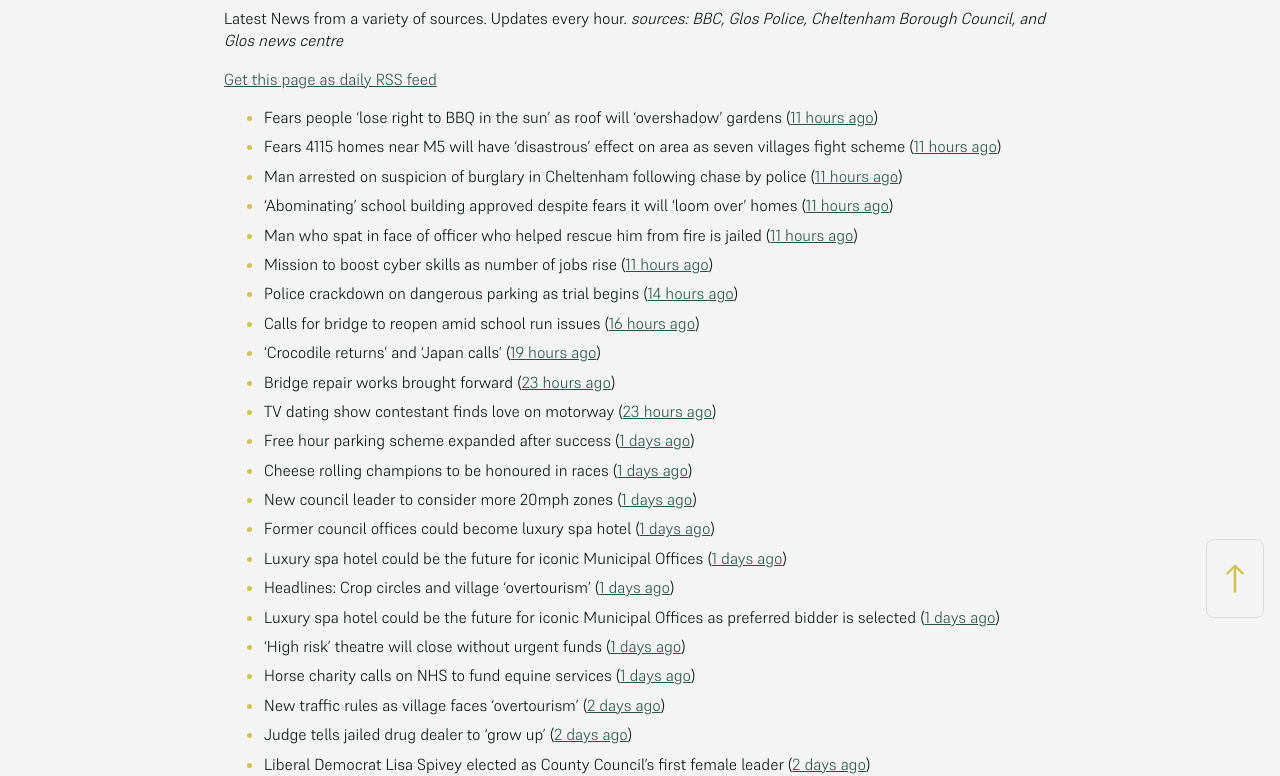
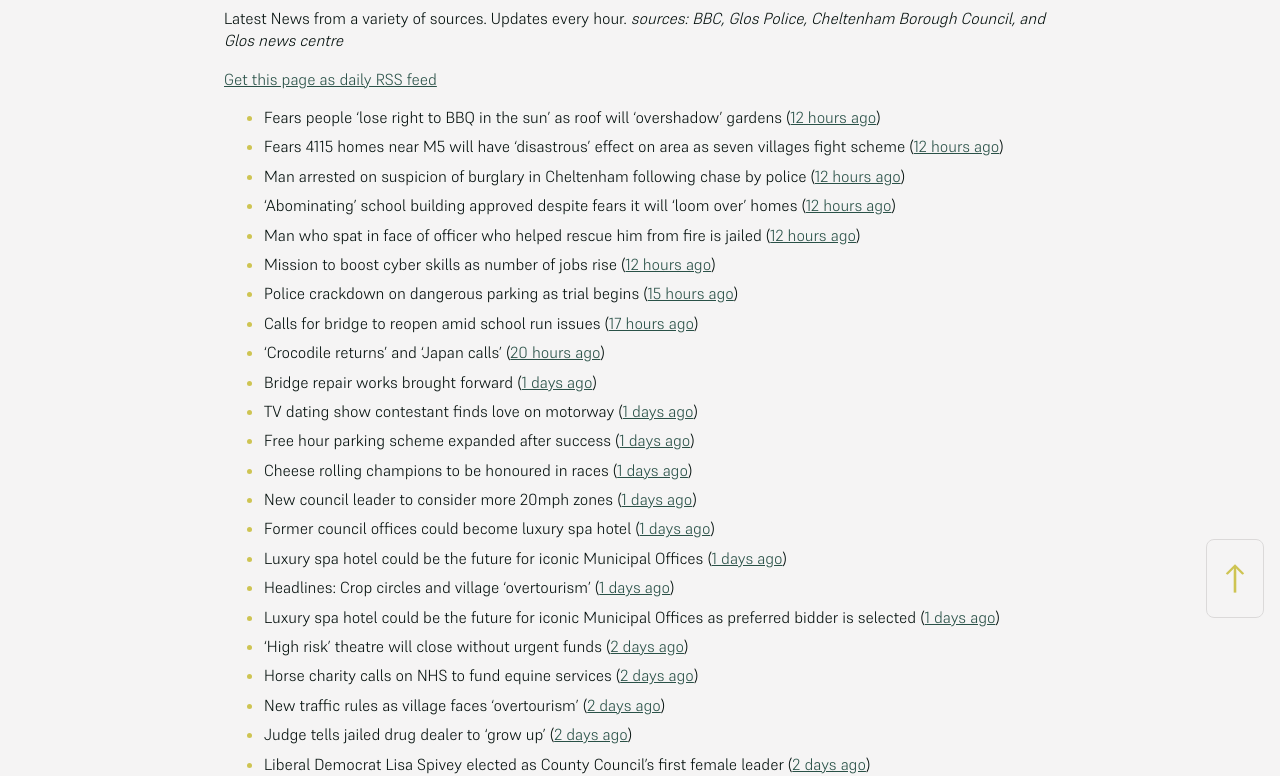
Before and after one commit to mat-0/cheltenham-open-data, a Jekyll site: the page built from _pages/news.md, in a window 1280 px wide. Shown: the part 266-1042 px from the top of the page. Built offline with Jekyll 4.4.1, drawn with Linux system fonts in a browser that asks for light colours.

Commit message:
Updated 2025-05-24 05:58:05

```diff
--- a/_pages/news.md
+++ b/_pages/news.md
@@ -12,17 +12,17 @@ _sources: BBC, Glos Police, Cheltenham Borough Council, and Glos news centre_
 [Get this page as daily RSS feed](/daily.rss)
 
 <!-- news_marker starts -->
-- Fears people ‘lose right to BBQ in the sun’ as roof will ‘overshadow’ gardens ([11 hours ago](https://gloucesternewscentre.co.uk/fears-people-lose-right-to-bbq-in-the-sun-as-roof-will-overshadow-gardens/))
-- Fears 4115 homes near M5 will have ‘disastrous’ effect on area as seven villages fight scheme ([11 hours ago](https://gloucesternewscentre.co.uk/fears-4115-homes-near-m5-will-have-disastrous-effect-on-area-as-seven-villages-fight-scheme/))
-- Man arrested on suspicion of burglary in Cheltenham following chase by police ([11 hours ago](https://gloucesternewscentre.co.uk/man-arrested-on-suspicion-of-burglary-in-cheltenham-following-chase-by-police/))
-- ‘Abominating’ school building approved despite fears it will ‘loom over’ homes ([11 hours ago](https://gloucesternewscentre.co.uk/abominating-school-building-approved-despite-fears-it-will-loom-over-homes/))
-- Man who spat in face of officer who helped rescue him from fire is jailed ([11 hours ago](https://gloucesternewscentre.co.uk/man-who-spat-in-face-of-officer-who-helped-rescue-him-from-fire-is-jailed/))
-- Mission to boost cyber skills as number of jobs rise ([11 hours ago](https://www.bbc.com/news/articles/cp9200y2km0o))
-- Police crackdown on dangerous parking as trial begins ([14 hours ago](https://www.bbc.com/news/articles/c628gp87jljo))
-- Calls for bridge to reopen amid school run issues ([16 hours ago](https://www.bbc.com/news/articles/c7877jd3dw3o))
-- 'Crocodile returns' and 'Japan calls' ([19 hours ago](https://www.bbc.com/news/articles/clynl44237wo))
-- Bridge repair works brought forward ([23 hours ago](https://www.bbc.com/news/articles/c8repy53ezyo))
-- TV dating show contestant finds love on motorway ([23 hours ago](https://www.bbc.com/news/articles/cn84y0wnz2po))
+- Fears people ‘lose right to BBQ in the sun’ as roof will ‘overshadow’ gardens ([12 hours ago](https://gloucesternewscentre.co.uk/fears-people-lose-right-to-bbq-in-the-sun-as-roof-will-overshadow-gardens/))
+- Fears 4115 homes near M5 will have ‘disastrous’ effect on area as seven villages fight scheme ([12 hours ago](https://gloucesternewscentre.co.uk/fears-4115-homes-near-m5-will-have-disastrous-effect-on-area-as-seven-villages-fight-scheme/))
+- Man arrested on suspicion of burglary in Cheltenham following chase by police ([12 hours ago](https://gloucesternewscentre.co.uk/man-arrested-on-suspicion-of-burglary-in-cheltenham-following-chase-by-police/))
+- ‘Abominating’ school building approved despite fears it will ‘loom over’ homes ([12 hours ago](https://gloucesternewscentre.co.uk/abominating-school-building-approved-despite-fears-it-will-loom-over-homes/))
+- Man who spat in face of officer who helped rescue him from fire is jailed ([12 hours ago](https://gloucesternewscentre.co.uk/man-who-spat-in-face-of-officer-who-helped-rescue-him-from-fire-is-jailed/))
+- Mission to boost cyber skills as number of jobs rise ([12 hours ago](https://www.bbc.com/news/articles/cp9200y2km0o))
+- Police crackdown on dangerous parking as trial begins ([15 hours ago](https://www.bbc.com/news/articles/c628gp87jljo))
+- Calls for bridge to reopen amid school run issues ([17 hours ago](https://www.bbc.com/news/articles/c7877jd3dw3o))
+- 'Crocodile returns' and 'Japan calls' ([20 hours ago](https://www.bbc.com/news/articles/clynl44237wo))
+- Bridge repair works brought forward ([1 days ago](https://www.bbc.com/news/articles/c8repy53ezyo))
+- TV dating show contestant finds love on motorway ([1 days ago](https://www.bbc.com/news/articles/cn84y0wnz2po))
 - Free hour parking scheme expanded after success ([1 days ago](https://www.bbc.com/news/articles/cd0l2kr32zeo))
 - Cheese rolling champions to be honoured in races ([1 days ago](https://www.bbc.com/news/articles/cy8nkklvm9mo))
 - New council leader to consider more 20mph zones ([1 days ago](https://www.bbc.com/news/articles/c1kvvdv71m4o))
@@ -30,8 +30,8 @@ _sources: BBC, Glos Police, Cheltenham Borough Council, and Glos news centre_
 - Luxury spa hotel could be the future for iconic Municipal Offices ([1 days ago](https://gloucesternewscentre.co.uk/luxury-spa-hotel-could-be-the-future-for-iconic-municipal-offices/))
 - Headlines: Crop circles and village 'overtourism' ([1 days ago](https://www.bbc.com/news/articles/ckgrj59nqg5o))
 - Luxury spa hotel could be the future for iconic Municipal Offices as preferred bidder is selected ([1 days ago](https://www.cheltenham.gov.uk/news/article/3014/luxury_spa_hotel_could_be_the_future_for_iconic_municipal_offices_as_preferred_bidder_is_selected))
-- 'High risk' theatre will close without urgent funds ([1 days ago](https://www.bbc.com/news/articles/cvgqqypywe1o))
-- Horse charity calls on NHS to fund equine services ([1 days ago](https://www.bbc.com/news/articles/cy8d927xllzo))
+- 'High risk' theatre will close without urgent funds ([2 days ago](https://www.bbc.com/news/articles/cvgqqypywe1o))
+- Horse charity calls on NHS to fund equine services ([2 days ago](https://www.bbc.com/news/articles/cy8d927xllzo))
 - New traffic rules as village faces 'overtourism' ([2 days ago](https://www.bbc.com/news/articles/cvg99j1y39ro))
 - Judge tells jailed drug dealer to 'grow up' ([2 days ago](https://www.bbc.com/news/articles/cp3qqky8gnwo))
 - Liberal Democrat Lisa Spivey elected as County Council’s first female leader ([2 days ago](https://gloucesternewscentre.co.uk/liberal-democrat-lisa-spivey-elected-as-county-councils-first-female-leader/))
```
Also changed, not shown: _data/flood.json (+5 -27 lines), index.md (+5 -5 lines).
